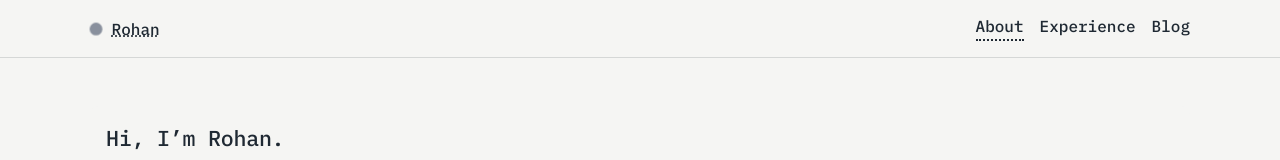
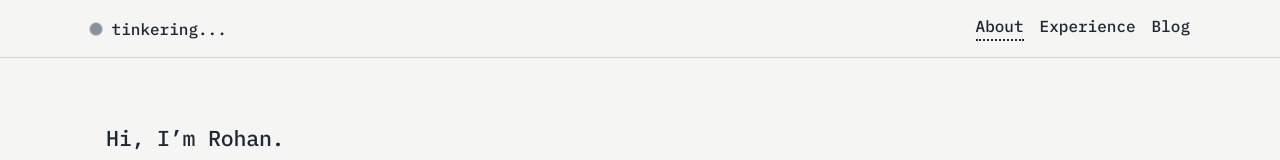
Before and after one commit to rohanv0-1/personal-website, a React app: page / in a window 1280 px wide. Shown: the top 160 px of the page. Built offline with nearby package versions, Linux system fonts and the light colour scheme; the HTML template or start-up script is replaced by a standard one.

Commit message:
add word streaming effec

```diff
--- a/src/App.css
+++ b/src/App.css
@@ -36,6 +36,12 @@
   letter-spacing: 0;
 }
 
+.brand-home {
+  display: inline-flex;
+  align-items: center;
+  text-decoration: none;
+}
+
 .brand-dot {
   width: 12px;
   height: 12px;
@@ -45,6 +51,11 @@
   display: inline-block;
   transform-origin: center;
   animation: brand-pulse 8s ease-in-out infinite;
+}
+
+.brand-word {
+  display: inline-flex;
+  min-width: 9ch;
 }
 
 @keyframes brand-pulse {
--- a/src/components/AppShell.jsx
+++ b/src/components/AppShell.jsx
@@ -1,12 +1,14 @@
-import { useEffect, useState } from 'react'
-import { Link, NavLink, Outlet, useLocation } from 'react-router-dom'
-import { socials } from '../data/siteData'
+import { useEffect, useState } from "react";
+import { Link, NavLink, Outlet, useLocation } from "react-router-dom";
+import { socials } from "../data/siteData";
 
 const navItems = [
-  { label: 'About', to: '/' },
-  { label: 'Experience', to: '/experience' },
-  { label: 'Blog', to: '/blog' },
-]
+  { label: "About", to: "/" },
+  { label: "Experience", to: "/experience" },
+  { label: "Blog", to: "/blog" },
+];
+
+const brandWords = ["tinkering...", "building...", "thinking...", "zooming..."];
 
 export function AppShell() {
   return (
@@ -18,31 +20,72 @@ export function AppShell() {
       </div>
       <SiteFooter />
     </div>
-  )
+  );
 }
 
 function SiteHeader() {
-  const [open, setOpen] = useState(false)
-  const location = useLocation()
+  const [open, setOpen] = useState(false);
+  const [brandWord, setBrandWord] = useState("");
+  const [wordIndex, setWordIndex] = useState(0);
+  const [isDeleting, setIsDeleting] = useState(false);
+  const location = useLocation();
 
   useEffect(() => {
-    setOpen(false)
-  }, [location.pathname])
+    setOpen(false);
+  }, [location.pathname]);
+
+  useEffect(() => {
+    const timer = setInterval(
+      () => setWordIndex((index) => (index + 1) % brandWords.length),
+      7000
+    );
+    return () => clearInterval(timer);
+  }, []);
+
+  useEffect(() => {
+    if (!brandWord) return;
+    setIsDeleting(true);
+  }, [wordIndex]);
+
+  useEffect(() => {
+    const target = brandWords[wordIndex];
+    const speed = isDeleting ? 50 : 80;
+
+    const tick = setTimeout(() => {
+      if (isDeleting) {
+        if (brandWord.length === 0) {
+          setIsDeleting(false);
+          return;
+        }
+        setBrandWord((prev) => prev.slice(0, -1));
+        return;
+      }
+
+      if (brandWord === target) return;
+      setBrandWord((prev) => target.slice(0, prev.length + 1));
+    }, speed);
+
+    return () => clearTimeout(tick);
+  }, [brandWord, isDeleting, wordIndex]);
 
   return (
     <header className="site-header">
       <div className="container header-grid">
-        <Link to="/" className="brand">
-          <span className="brand-dot" />
-          <span>Rohan</span>
-        </Link>
-        <nav className={`nav ${open ? 'open' : ''}`}>
+        <div className="brand">
+          <Link to="/" className="brand-home" aria-label="Go to home">
+            <span className="brand-dot" />
+          </Link>
+          <span className="brand-word" aria-live="polite">
+            {brandWord}
+          </span>
+        </div>
+        <nav className={`nav ${open ? "open" : ""}`}>
           {navItems.map((item) => (
             <NavLink
               key={item.to}
               to={item.to}
               className={({ isActive }) =>
-                `nav-link ${isActive ? 'active' : ''}`
+                `nav-link ${isActive ? "active" : ""}`
               }
             >
               {item.label}
@@ -55,7 +98,7 @@ function SiteHeader() {
         </button>
       </div>
     </header>
-  )
+  );
 }
 
 function SiteFooter() {
@@ -74,28 +117,28 @@ function SiteFooter() {
         </div>
       </div>
     </footer>
-  )
+  );
 }
 
 function RouteIndicator() {
-  const location = useLocation()
-  const [visible, setVisible] = useState(false)
-  const [progress, setProgress] = useState(0)
+  const location = useLocation();
+  const [visible, setVisible] = useState(false);
+  const [progress, setProgress] = useState(0);
 
   useEffect(() => {
-    setVisible(true)
-    setProgress(20)
-    requestAnimationFrame(() => setProgress(100))
+    setVisible(true);
+    setProgress(20);
+    requestAnimationFrame(() => setProgress(100));
     const hide = setTimeout(() => {
-      setVisible(false)
-      setProgress(0)
-    }, 400)
-    return () => clearTimeout(hide)
-  }, [location.pathname])
+      setVisible(false);
+      setProgress(0);
+    }, 400);
+    return () => clearTimeout(hide);
+  }, [location.pathname]);
 
   return (
-    <div className={`route-indicator ${visible ? 'visible' : ''}`}>
+    <div className={`route-indicator ${visible ? "visible" : ""}`}>
       <span style={{ transform: `scaleX(${progress / 100})` }} />
     </div>
-  )
+  );
 }
```
